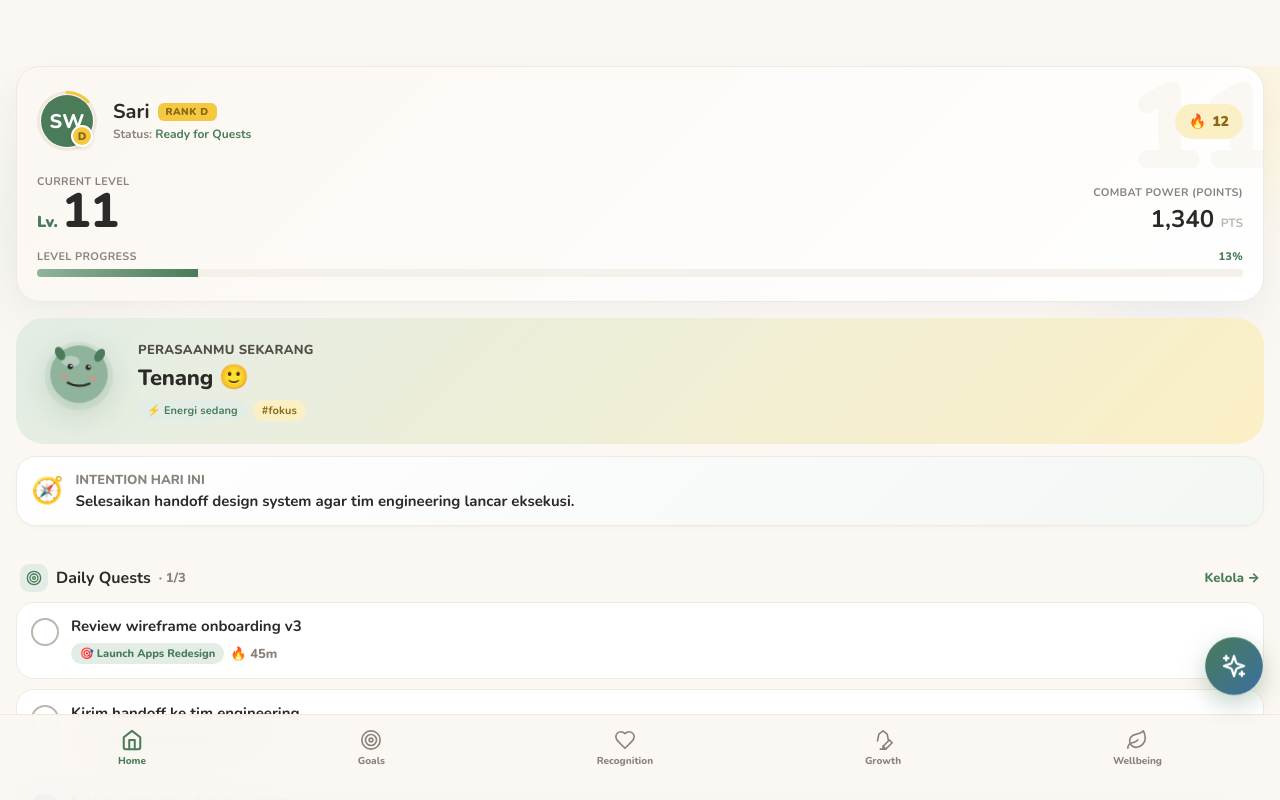
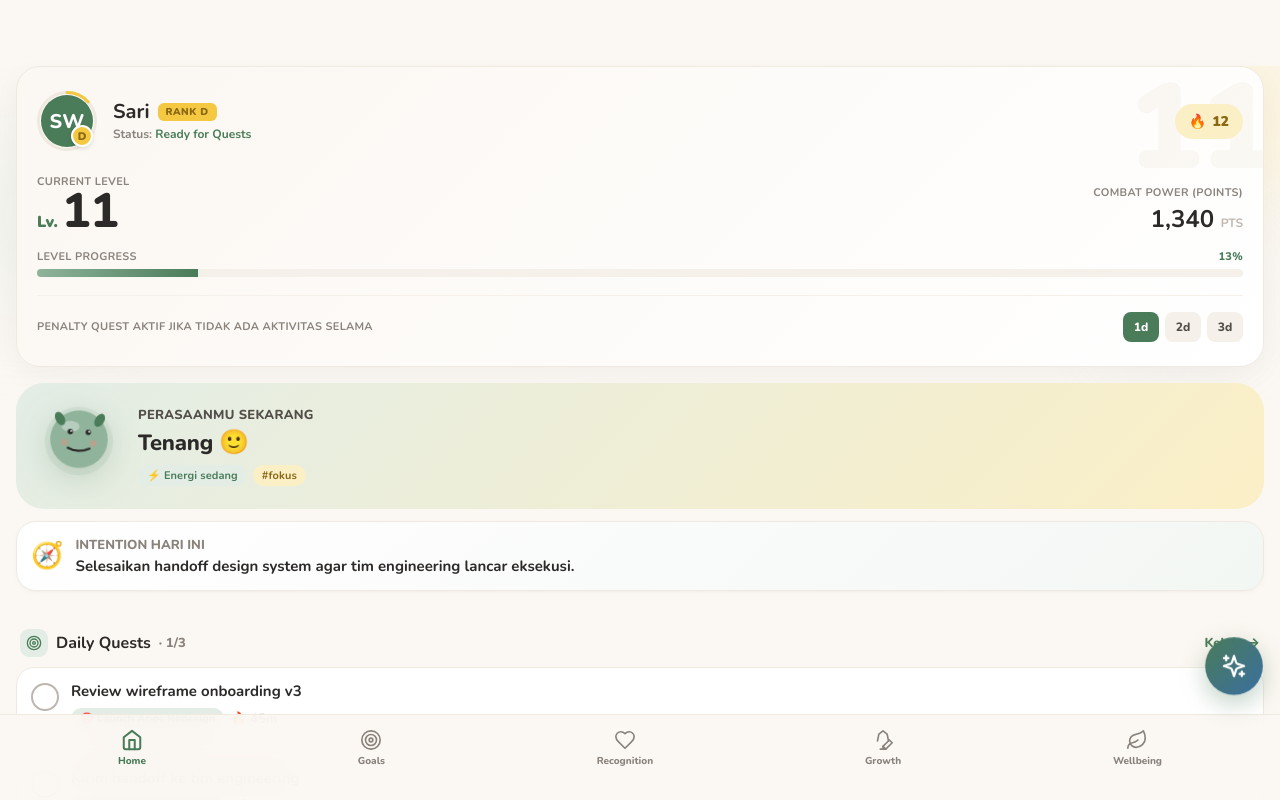
Before and after one commit to yudstrz/happily-productive-3.0, a Next.js app: page / in a window 1280 px wide. Built offline with nearby package versions, Linux system fonts and the light colour scheme.

Commit message:
Add configurable penalty threshold days (1d/2d/3d) in Status Window

```diff
--- a/components/home/HomeScreen.tsx
+++ b/components/home/HomeScreen.tsx
@@ -231,6 +231,32 @@ export default function HomeScreen({ openModal }: any) {
                 }} />
               </div>
             </div>
+
+            {/* Penalty Threshold Settings */}
+            <div style={{ marginTop: 18, paddingTop: 16, borderTop: `1px solid ${HP_TOKENS.lineSoft}` }}>
+              <div style={{ display: 'flex', alignItems: 'center', justifyContent: 'space-between' }}>
+                <div>
+                  <div style={{ ...HP_TEXT.tiny, color: HP_TOKENS.inkMute }}>Penalty Quest aktif jika tidak ada aktivitas selama</div>
+                </div>
+                <div style={{ display: 'flex', gap: 6 }}>
+                  {[1, 2, 3].map(d => (
+                    <button
+                      key={d}
+                      onClick={() => updateState((s: any) => ({ ...s, penaltyThresholdDays: d }))}
+                      style={{
+                        width: 36, height: 30, borderRadius: 8,
+                        background: (state.penaltyThresholdDays ?? 1) === d ? HP_TOKENS.sage : HP_TOKENS.lineSoft,
+                        color: (state.penaltyThresholdDays ?? 1) === d ? '#fff' : HP_TOKENS.inkSoft,
+                        fontFamily: HP_FONT, fontWeight: 800, fontSize: 12,
+                        border: 'none', cursor: 'pointer', transition: '0.2s',
+                      }}
+                    >
+                      {d}d
+                    </button>
+                  ))}
+                </div>
+              </div>
+            </div>
           </div>
         </div>
 
--- a/data/storage.json
+++ b/data/storage.json
@@ -120,7 +120,8 @@
     "rewards": [],
     "rewardHistory": [],
     "lastActivityDate": "2026-04-21T00:00:00.000Z",
-    "penaltyActive": false
+    "penaltyActive": false,
+    "penaltyThresholdDays": 1
 
   },
   "user": {
--- a/lib/HPContext.tsx
+++ b/lib/HPContext.tsx
@@ -23,6 +23,7 @@ interface HPState {
   logbook: any[];
   lastActivityDate: string | null;
   penaltyActive: boolean;
+  penaltyThresholdDays: number; // How many days of inactivity before penalty triggers
 }
 
 interface HPUser {
@@ -69,8 +70,9 @@ export function HPProvider({ children }: { children: React.ReactNode }) {
           now.setHours(0,0,0,0);
 
           const diffDays = Math.floor((now.getTime() - last.getTime()) / (1000 * 60 * 60 * 24));
+          const threshold = data.state?.penaltyThresholdDays ?? 1;
 
-          if (diffDays > 1) {
+          if (diffDays > threshold) {
             // Penalty!
             finalUser = {
               ...data.user,
```
